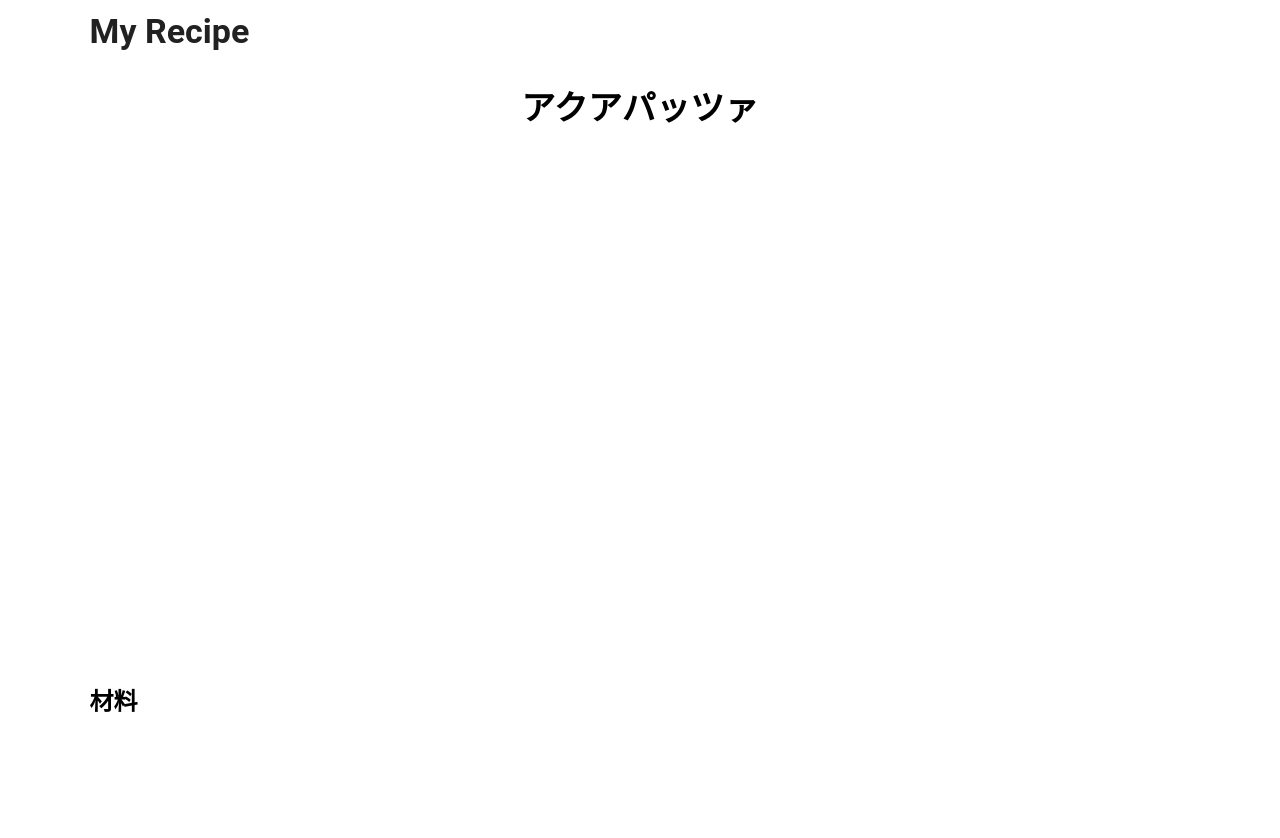
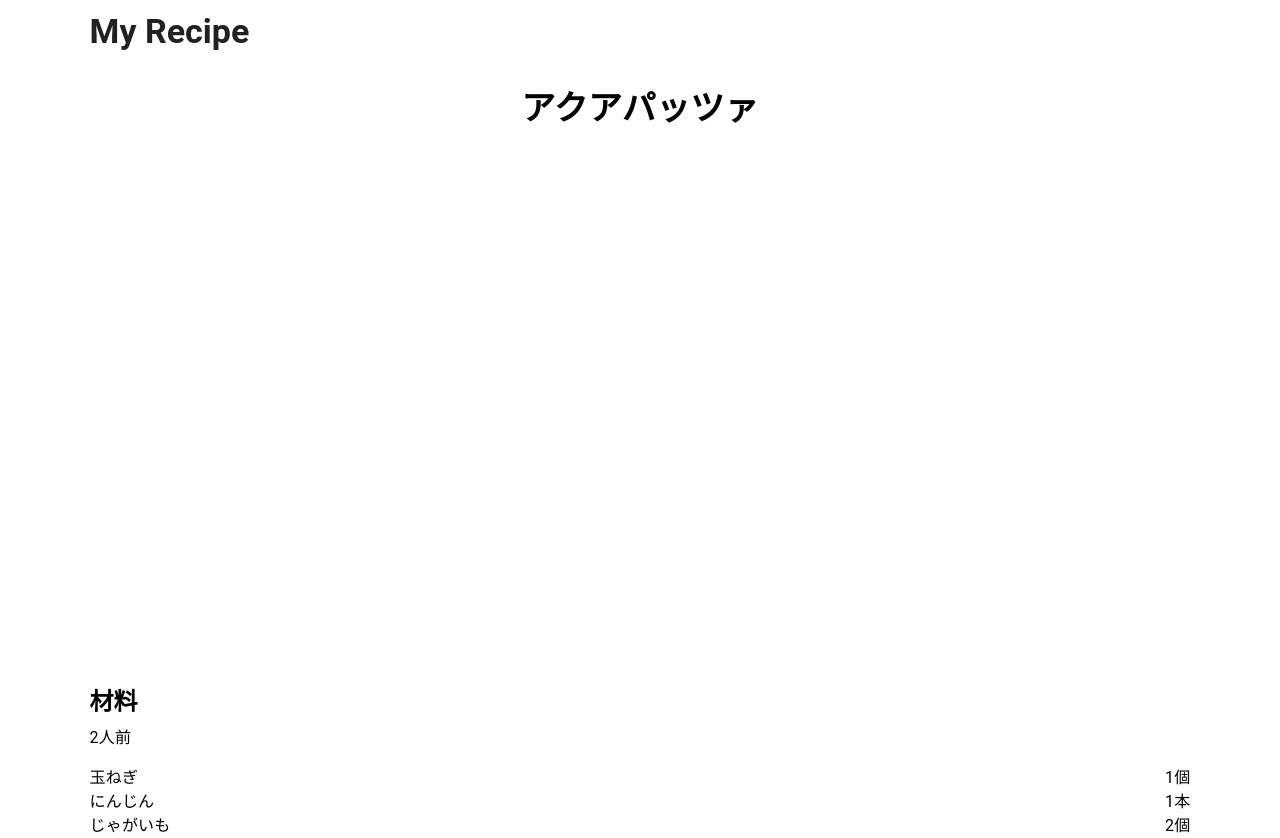
Before and after one commit to nkserveren26/myrecipe-frontend, a React (Create React App) app: page /recipes/1 in a window 1280 px wide. Before the commit the page ends 800 px from the top, so only its background shows below. Built offline with nearby package versions, Linux system fonts and the light colour scheme.

Commit message:
RecipePageに材料の情報を追加

```diff
--- a/src/components/page/RecipePage.tsx
+++ b/src/components/page/RecipePage.tsx
@@ -1,7 +1,8 @@
-import { Box, Typography } from "@mui/material";
+import { Box, Grid, Typography } from "@mui/material";
 import React from "react";
 import ReactPlayer from "react-player";
 import { useParams } from "react-router-dom";
+import { Recipe } from "../interface/interface";
 
 export const RecipePage: React.FC = () => {
     const { id } = useParams<{ id: string }>();
@@ -17,9 +18,28 @@ export const RecipePage: React.FC = () => {
     const recipeId = parseInt(id, 10);
 
     // 例: データを配列から取得
-    const recipes = [
-        { id: 1, name: "アクアパッツァ", videoUrl: "https://www.youtube.com/watch?v=b06xfSfwqjc" },
-        { id: 2, name: 'Recipe 2', description: 'This is recipe 2' },
+    const recipes: Recipe[] = [
+        {
+            id: 1,
+            name: "アクアパッツァ",
+            videoUrl: "https://www.youtube.com/watch?v=b06xfSfwqjc",
+            ingredients: [
+                { name: "玉ねぎ", amount: "1個" },
+                { name: "にんじん", amount: "1本" },
+                { name: "じゃがいも", amount: "2個" },
+            ],
+         },
+        {
+            id: 2,
+            name: 'Recipe 2',
+            videoUrl: "https://www.youtube.com/watch?v=b06xfSfwqjc",
+            ingredients: [
+                { name: "玉ねぎ", amount: "1個" },
+                { name: "にんじん", amount: "1本" },
+                { name: "じゃがいも", amount: "2個" },
+            ],
+
+        },
         // その他のレシピデータ
     ];
 
@@ -47,6 +67,19 @@ export const RecipePage: React.FC = () => {
                 <Typography pb={1} fontWeight="bold" variant="h5" sx={{ textAlign: 'left' }}>
                     材料
                 </Typography>
+                <Typography variant="body1" sx={{ textAlign: 'left' }}>2人前</Typography>
+                <Box sx={{ marginTop: 2 }}>
+                    {recipe.ingredients.map((ingredient, index) => (
+                        <Grid container key={index}>
+                            <Grid item xs={6}>
+                                <Typography variant="body1" style={{ textAlign: 'left' }}>{ingredient.name}</Typography>
+                            </Grid>
+                            <Grid item xs={6} style={{ textAlign: 'right' }}>
+                                <Typography variant="body1">{ingredient.amount}</Typography>
+                            </Grid>
+                        </Grid>
+                    ))}
+                </Box>
             </Box>
         </>
     );
```
Also changed, not shown: src/components/interface/interface.ts (+14 -0 lines).
